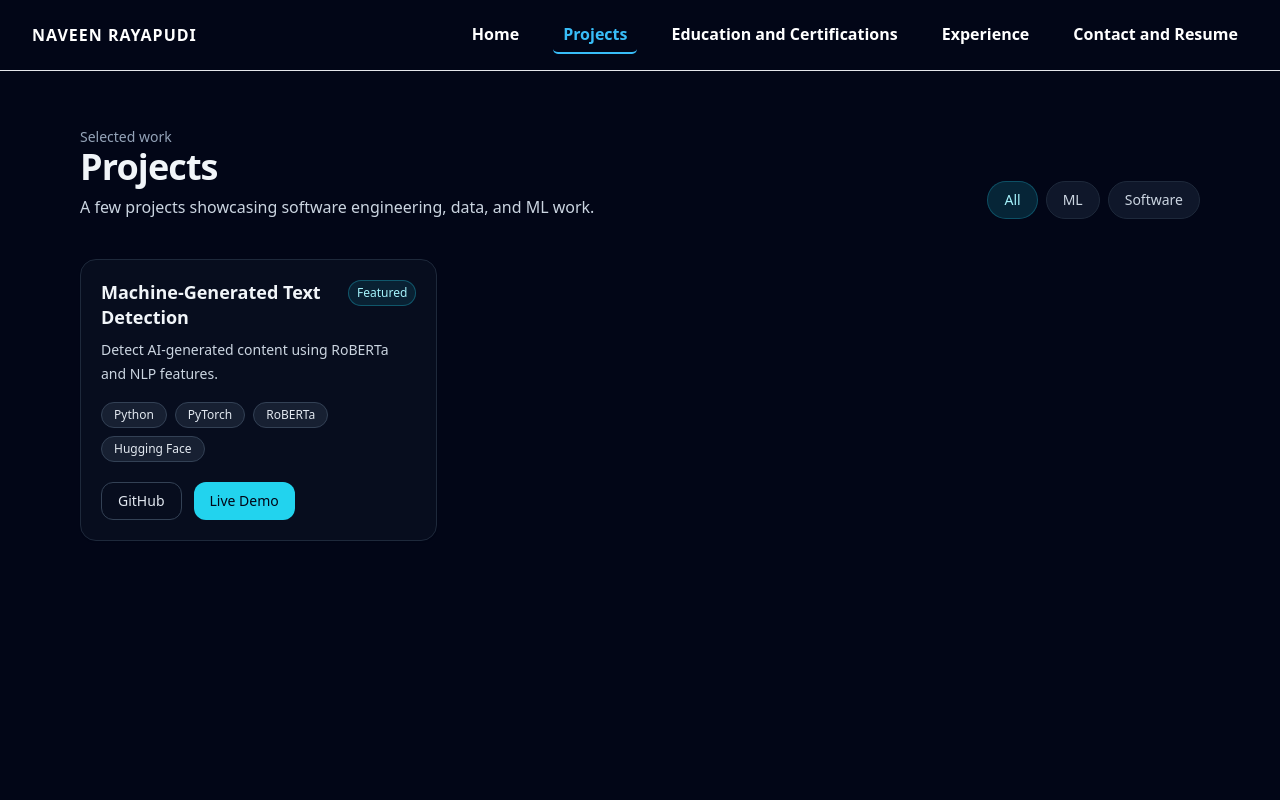
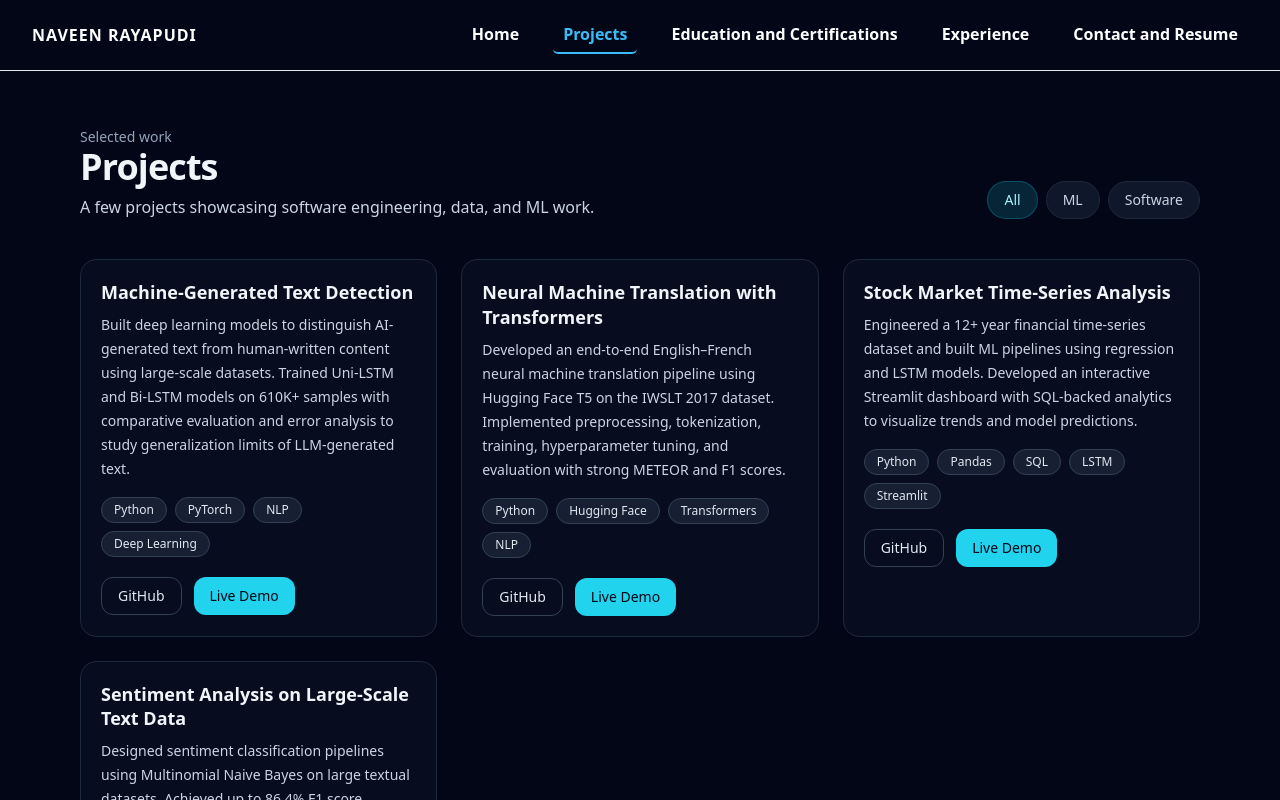
Before and after one commit to naveen777-github/portfolio2, a React (Create React App) app in the folder naveen-portfolio/: page /projects in a window 1280 px wide. Shown: the top 800 px of the page. Built offline with nearby package versions, Linux system fonts and the light colour scheme.

Commit message:
updated the project page

```diff
--- a/naveen-portfolio/src/pages/Projects.js
+++ b/naveen-portfolio/src/pages/Projects.js
@@ -1,11 +1,32 @@
 const projects = [
   {
     title: "Machine-Generated Text Detection",
-    desc: "Detect AI-generated content using RoBERTa and NLP features.",
-    stack: ["Python", "PyTorch", "RoBERTa", "Hugging Face"],
+    desc: "Built deep learning models to distinguish AI-generated text from human-written content using large-scale datasets. Trained Uni-LSTM and Bi-LSTM models on 610K+ samples with comparative evaluation and error analysis to study generalization limits of LLM-generated text.",
+    stack: ["Python", "PyTorch", "NLP", "Deep Learning"],
     github: "#",
     demo: "#",
     featured: true,
+  },
+  {
+    title: "Neural Machine Translation with Transformers",
+    desc: "Developed an end-to-end English–French neural machine translation pipeline using Hugging Face T5 on the IWSLT 2017 dataset. Implemented preprocessing, tokenization, training, hyperparameter tuning, and evaluation with strong METEOR and F1 scores.",
+    stack: ["Python", "Hugging Face", "Transformers", "NLP"],
+    github: "#",
+    demo: "#",
+  },
+  {
+    title: "Stock Market Time-Series Analysis",
+    desc: "Engineered a 12+ year financial time-series dataset and built ML pipelines using regression and LSTM models. Developed an interactive Streamlit dashboard with SQL-backed analytics to visualize trends and model predictions.",
+    stack: ["Python", "Pandas", "SQL", "LSTM", "Streamlit"],
+    github: "#",
+    demo: "#",
+  },
+  {
+    title: "Sentiment Analysis on Large-Scale Text Data",
+    desc: "Designed sentiment classification pipelines using Multinomial Naive Bayes on large textual datasets. Achieved up to 86.4% F1 score through systematic preprocessing, feature analysis, and misclassification evaluation.",
+    stack: ["Python", "Scikit-learn", "NLP", "Data Analysis"],
+    github: "#",
+    demo: "#",
   },
 ];
 
@@ -51,12 +72,6 @@ export default function Projects() {
                 <h2 className="text-lg font-semibold leading-snug group-hover:text-cyan-200">
                   {p.title}
                 </h2>
-
-                {p.featured && (
-                  <span className="rounded-full border border-cyan-400/30 bg-cyan-400/10 px-2 py-1 text-xs text-cyan-200">
-                    Featured
-                  </span>
-                )}
               </div>
 
               <p className="mt-2 text-sm leading-6 text-slate-300">{p.desc}</p>
```
